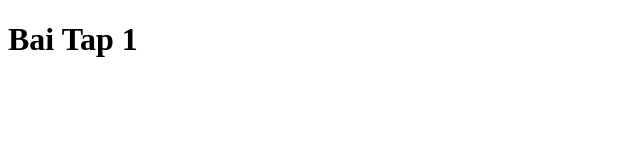
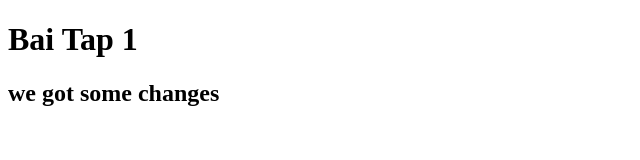
Before and after one commit to ChuongC/baitap1, a plain HTML site: page index.html in a window 1280 px wide. Shown: the whole page, without its empty margins (0-640 px from the left). Drawn offline with Linux system fonts and the light colour scheme.

Commit message:
Hotfix: Update index.html content

```diff
--- a/index.html
+++ b/index.html
@@ -7,5 +7,7 @@
 </head>
 <body>
     <h1>Bai Tap 1</h1>
+
+        <h2>we got some changes</h2>
 </body>
 </html>
```
